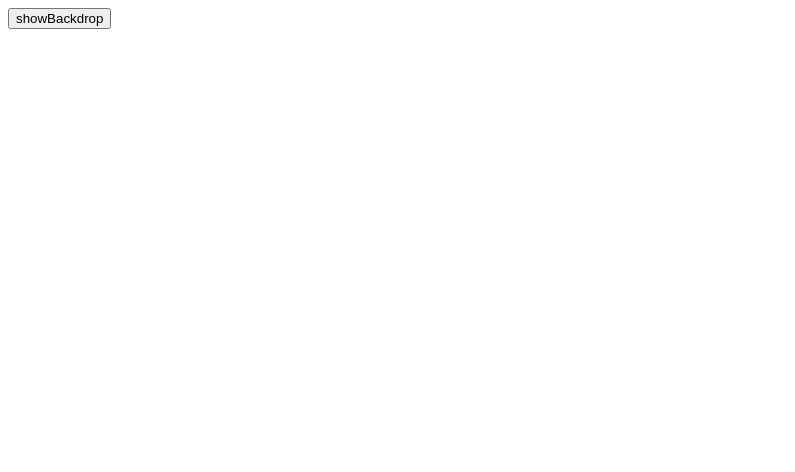
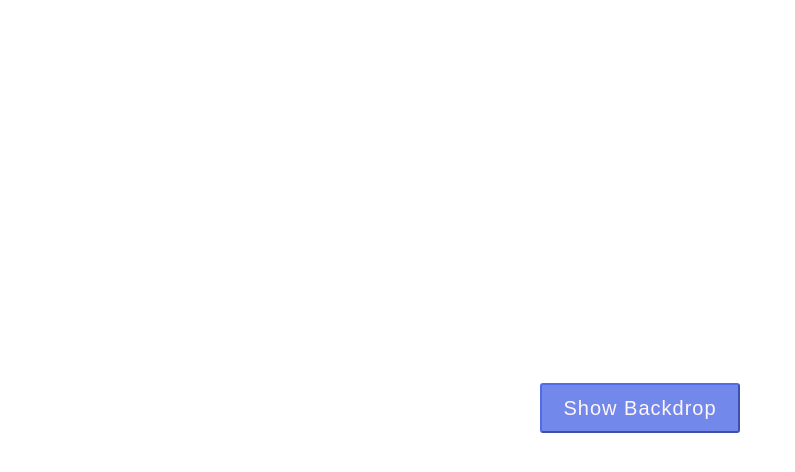
Before and after one commit to nayana-khatri/javascript-learning, a plain HTML site: page show-backdrop/show-backdrop.html in a window 1280 px wide. Shown: the whole page, without its empty margins (0-795 px from the left). Drawn offline with Linux system fonts and the light colour scheme.

Commit message:
updated backdrop styling

```diff
--- a/show-backdrop/show-backdrop.css
+++ b/show-backdrop/show-backdrop.css
@@ -7,5 +7,24 @@
     z-index: 1;
     height: 100%;
     width: 100%;
-    background-color: #00000070;
+    background-color: #0000008f;
 }
+
+#showBackdrop {
+    height: 50px;
+    width: 200px;
+    background-color: #4863e5c2;
+    border-color: #4863e5c2;
+    border-radius: 3px;
+    font-size: 20px;
+    letter-spacing: 1px;
+    color: #fff7f7;
+}
+
+body {
+    display: flex;
+    justify-content: center;
+    align-items: center;
+    height: 100vh;
+    width: auto;
+}
--- a/show-backdrop/show-backdrop.html
+++ b/show-backdrop/show-backdrop.html
@@ -9,7 +9,7 @@
 </head>
 <body>
     <div id="buttonShow">
-        <button id="showBackdrop">showBackdrop</button>
+        <button id="showBackdrop">Show Backdrop</button>
     </div>
     <div id="backDrop"></div>
 
```
